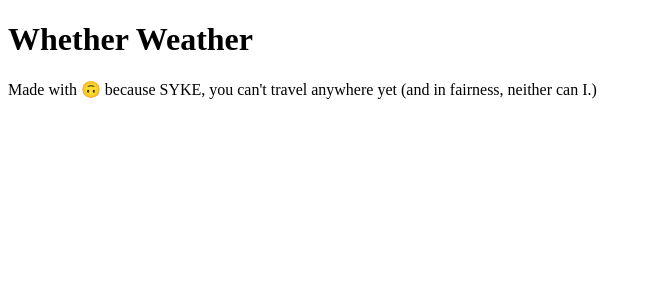
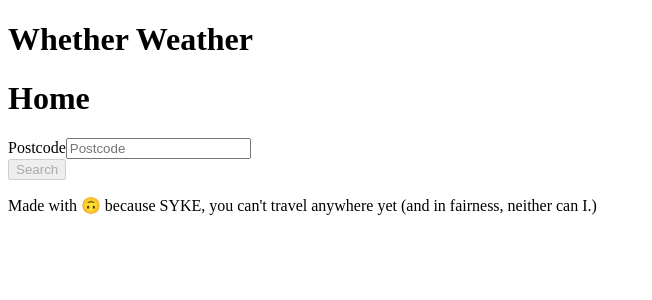
Before and after one commit to elliefarrer/weather-app, a React app: page /results/1 in a window 1280 px wide. Shown: the top 300 px of the page, without its empty margins (0-652 px from the left). Built offline with nearby package versions, Linux system fonts and the light colour scheme.

Commit message:
Removed router

```diff
--- a/package.json
+++ b/package.json
@@ -17,7 +17,6 @@
     "react": "^16.13.1",
     "react-dom": "^16.13.1",
     "react-redux": "^7.2.1",
-    "react-router-dom": "^5.2.0",
     "redux": "^4.0.5",
     "redux-form": "^8.3.6",
     "redux-thunk": "^2.3.0",
--- a/src/App.js
+++ b/src/App.js
@@ -1,6 +1,5 @@
 import React from 'react';
 import { render } from 'react-dom';
-import { BrowserRouter, Switch, Route } from 'react-router-dom';
 import { Provider } from 'react-redux';
 import { Header, Footer, Home } from './containers';
 import store from './store';
@@ -10,9 +9,7 @@ const App = () => (
         <Header />
 
         <main id="content">
-            <Switch>
-                <Route exact path="/" component={Home} />
-            </Switch>
+            <Home />
         </main>
 
         <Footer />
@@ -21,9 +18,7 @@ const App = () => (
 
 render(
     <Provider store={store}>
-        <BrowserRouter>
-            <App />
-        </BrowserRouter>
+        <App />
     </Provider>,
     document.querySelector('#root')
 );
```
Also changed, not shown: 1 other file (tests, documents, lock files or other folders).
